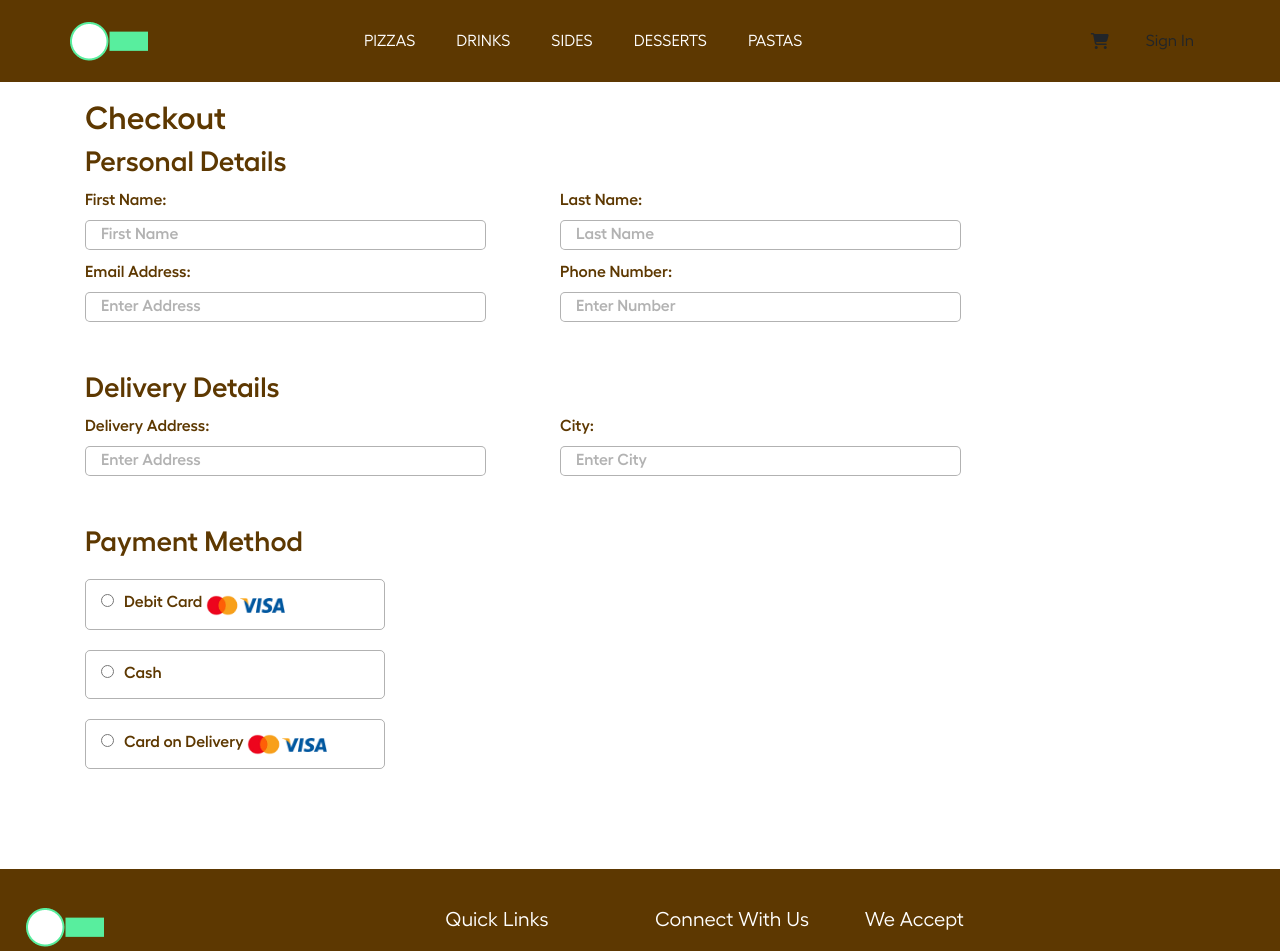
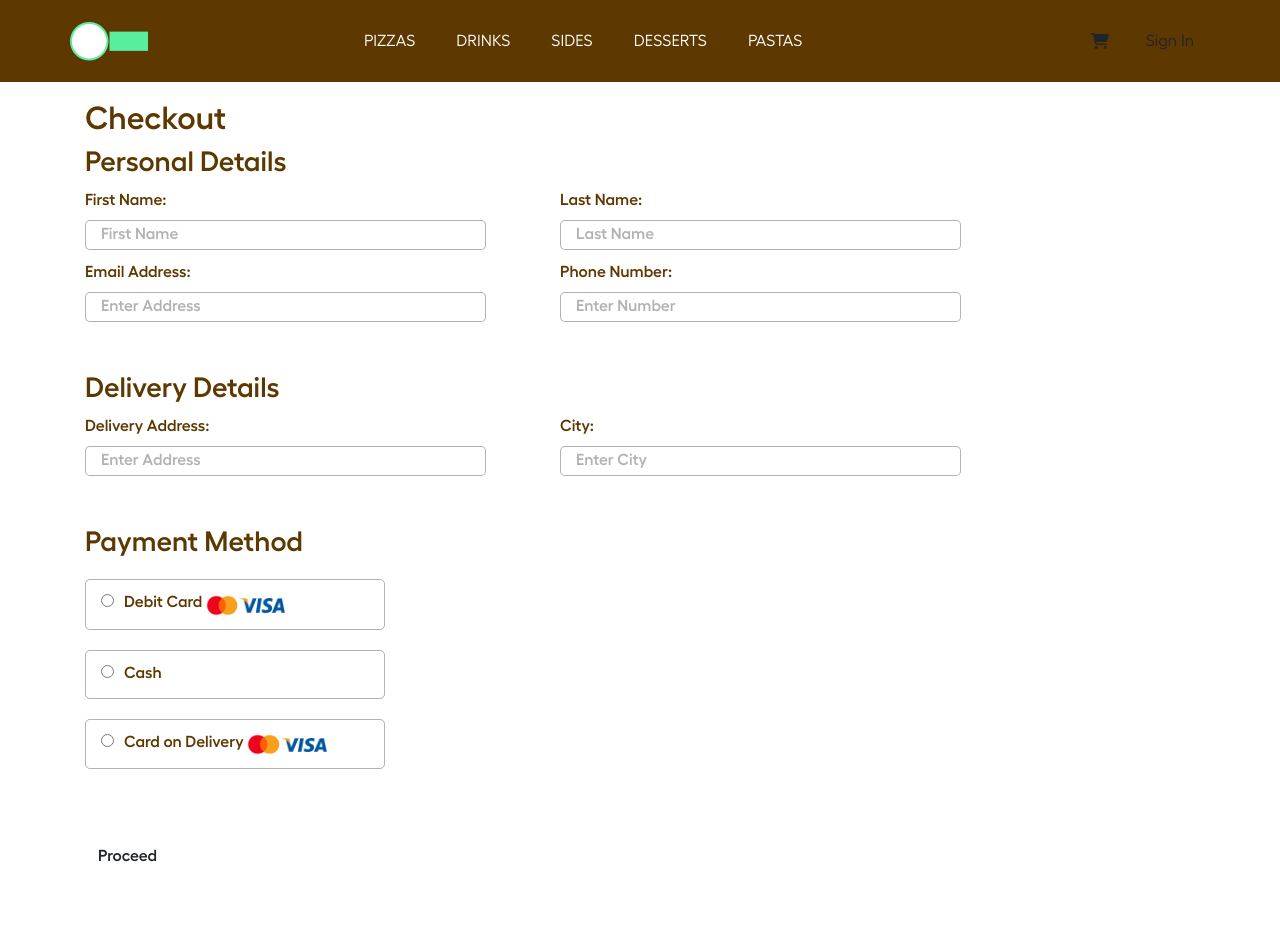
Before and after one commit to HoodieDan/Pizza-E-Commerce, a Nuxt app: page /CheckoutPage in a window 1280 px wide. Shown: the top 951 px of the page. Built offline with nearby package versions, Linux system fonts and the light colour scheme.

Commit message:
checkout page complete

```diff
--- a/pages/CheckoutPage.vue
+++ b/pages/CheckoutPage.vue
@@ -74,6 +74,9 @@
         </div>
       </form>
     </div>
+    <button type="submit" class="btn mt-5">
+      Proceed
+    </button>
   </div>
 </template>
 
```
